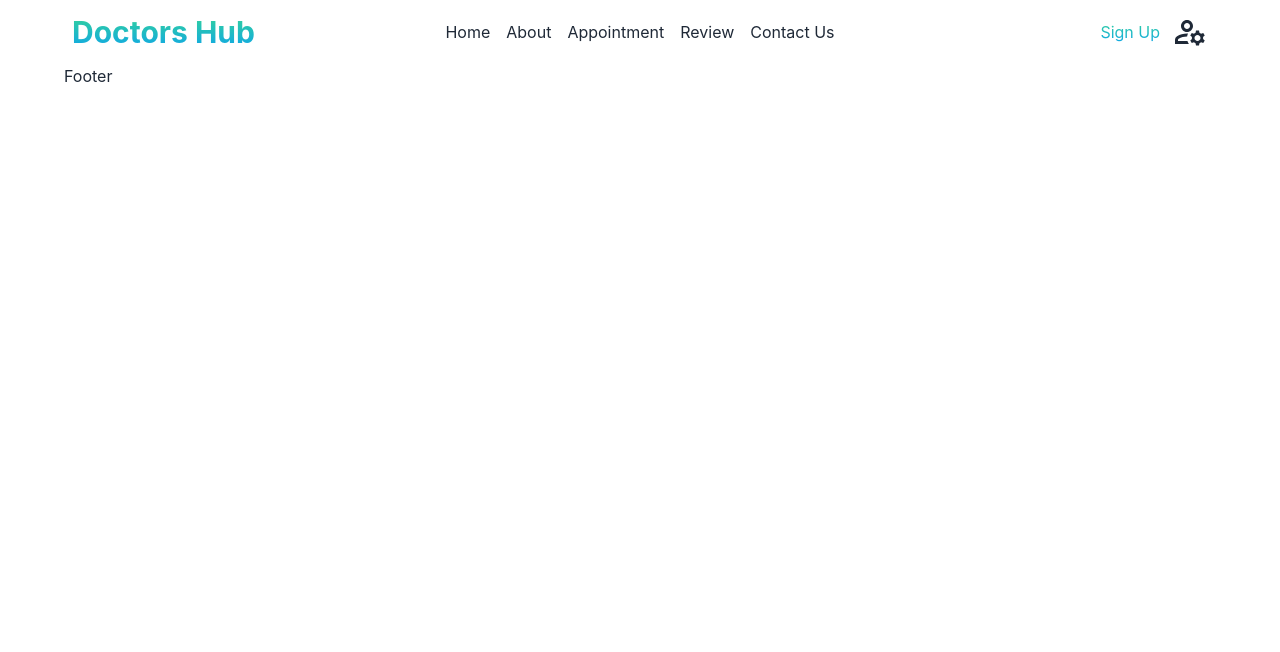
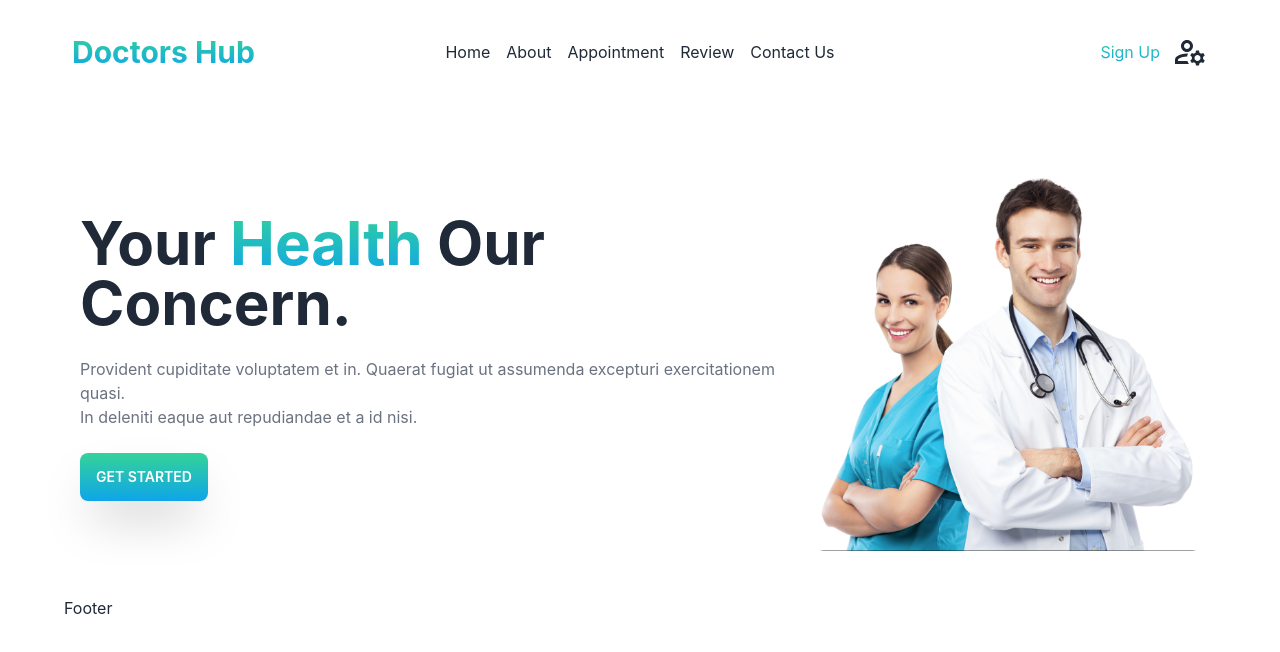
Before and after one commit to ahm-fahim/doctors-hub, a React (Create React App) app in the folder doctor-hub-client/: page / in a window 1280 px wide. Shown: the top 652 px of the page. Built offline with nearby package versions, Linux system fonts and the light colour scheme; what tailwindcss-gradient would draw is missing.

Commit message:
hero section done

```diff
--- a/doctor-hub-client/src/App.js
+++ b/doctor-hub-client/src/App.js
@@ -1,6 +1,7 @@
 import './App.css';
 import { RouterProvider } from 'react-router-dom';
 import { router } from './Router/Router/Router';
+import "./SharedComponents/Css/customStyle.css"
 
 function App() {
   return <RouterProvider router={router} />;
--- /dev/null
+++ b/doctor-hub-client/src/Pages/Home/Hero/Hero.js
@@ -0,0 +1,35 @@
+import React from "react";
+import cover from "../../../assets/images/img.png";
+
+const Hero = () => {
+    return (
+        <div className="hero h-96 mt-16 mb-16">
+            <div className="hero-content flex-col lg:flex-row-reverse">
+                <img
+                    src={cover}
+                    className="max-w-sm rounded-lg w-full"
+                    alt="cover"
+                />
+                <div>
+                    <h1 className=" text-3xl md:text-6xl font-bold">
+                        Your{" "}
+                        <span className="text-gradient ">
+                            Health
+                        </span>{" "}
+                        Our Concern.
+                    </h1>
+                    <p className="py-6 text-gray-500">
+                        Provident cupiditate voluptatem et in. Quaerat fugiat ut
+                        assumenda excepturi exercitationem quasi. <br /> In deleniti
+                        eaque aut repudiandae et a id nisi.
+                    </p>
+                    <button className="btn bg-gradient border-none shadow-2xl">
+                        Get Started
+                    </button>
+                </div>
+            </div>
+        </div>
+    );
+};
+
+export default Hero;
--- /dev/null
+++ b/doctor-hub-client/src/Pages/Home/Home/Home.js
@@ -0,0 +1,12 @@
+import React from "react";
+import Hero from "../Hero/Hero";
+
+const Home = () => {
+    return (
+        <div>
+            <Hero />
+        </div>
+    );
+};
+
+export default Home;
--- a/doctor-hub-client/src/SharedComponents/Header/Header.css
+++ b/doctor-hub-client/src/SharedComponents/Css/customStyle.css
@@ -2,6 +2,10 @@
   background: -webkit-linear-gradient(#34d399,#0ea5e9);
   -webkit-background-clip: text;
   -webkit-text-fill-color: transparent;
+}
+.bg-gradient{
+  background: -webkit-linear-gradient(#34d399,#0ea5e9);
+
 }
 .text-hover{
   transition: 5s;
--- a/doctor-hub-client/src/SharedComponents/Header/Header.js
+++ b/doctor-hub-client/src/SharedComponents/Header/Header.js
@@ -1,11 +1,10 @@
 import React from "react";
 import { Link } from "react-router-dom";
 import { MdOutlineManageAccounts } from "react-icons/md";
-import "./Header.css";
 
 const Header = () => {
     return (
-        <div className="navbar bg-base-100">
+        <div className="navbar bg-base-100 mt-5">
             <div className="navbar-start">
                 <div className="dropdown">
                     <label tabIndex={0} className="lg:hidden">
@@ -71,7 +70,9 @@ const Header = () => {
                 </ul>
             </div>
             <div className="navbar-end">
-                <Link to="/" className="text-gradient">Sign Up</Link>
+                <Link to="/" className="text-gradient">
+                    Sign Up
+                </Link>
                 <MdOutlineManageAccounts className=" ml-3 text-4xl font-bold text-gradient" />
             </div>
         </div>
```
Also changed, not shown: doctor-hub-client/src/Router/Router/Router.js (+7 -1 lines).
